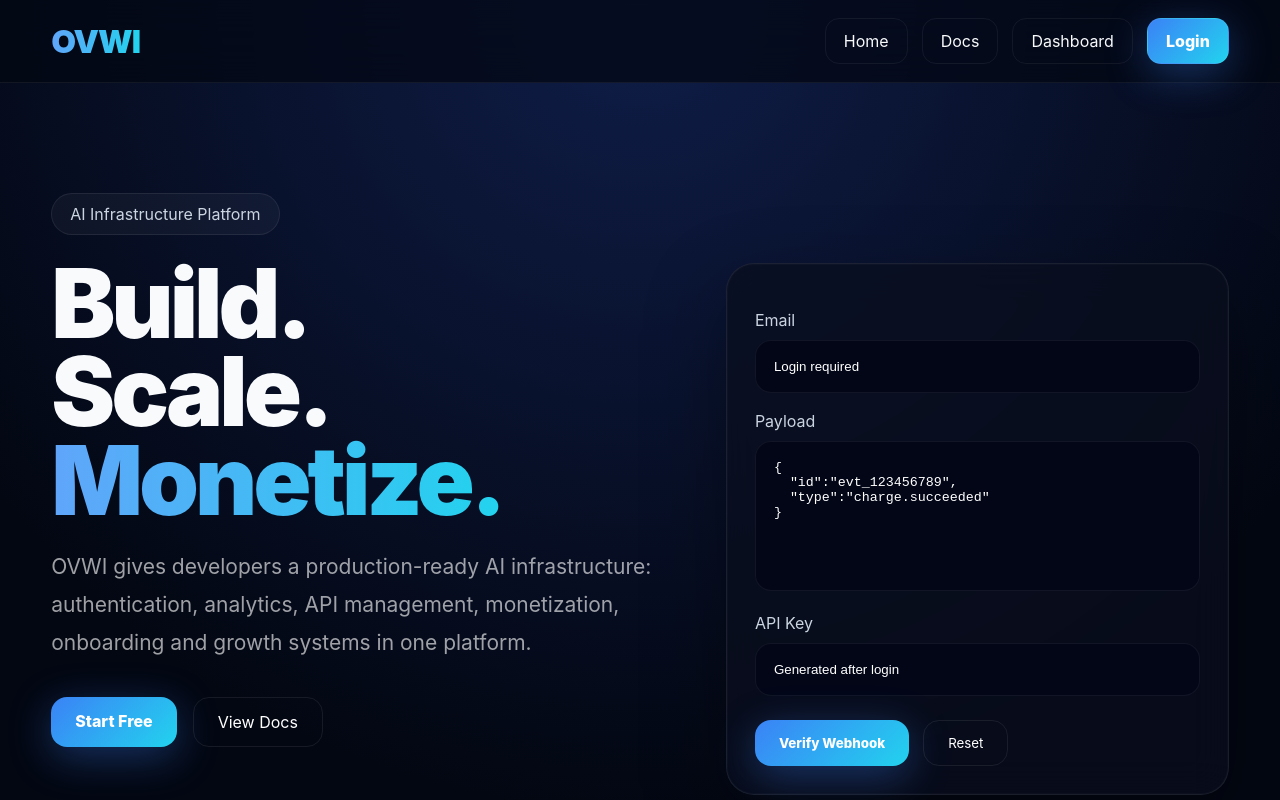
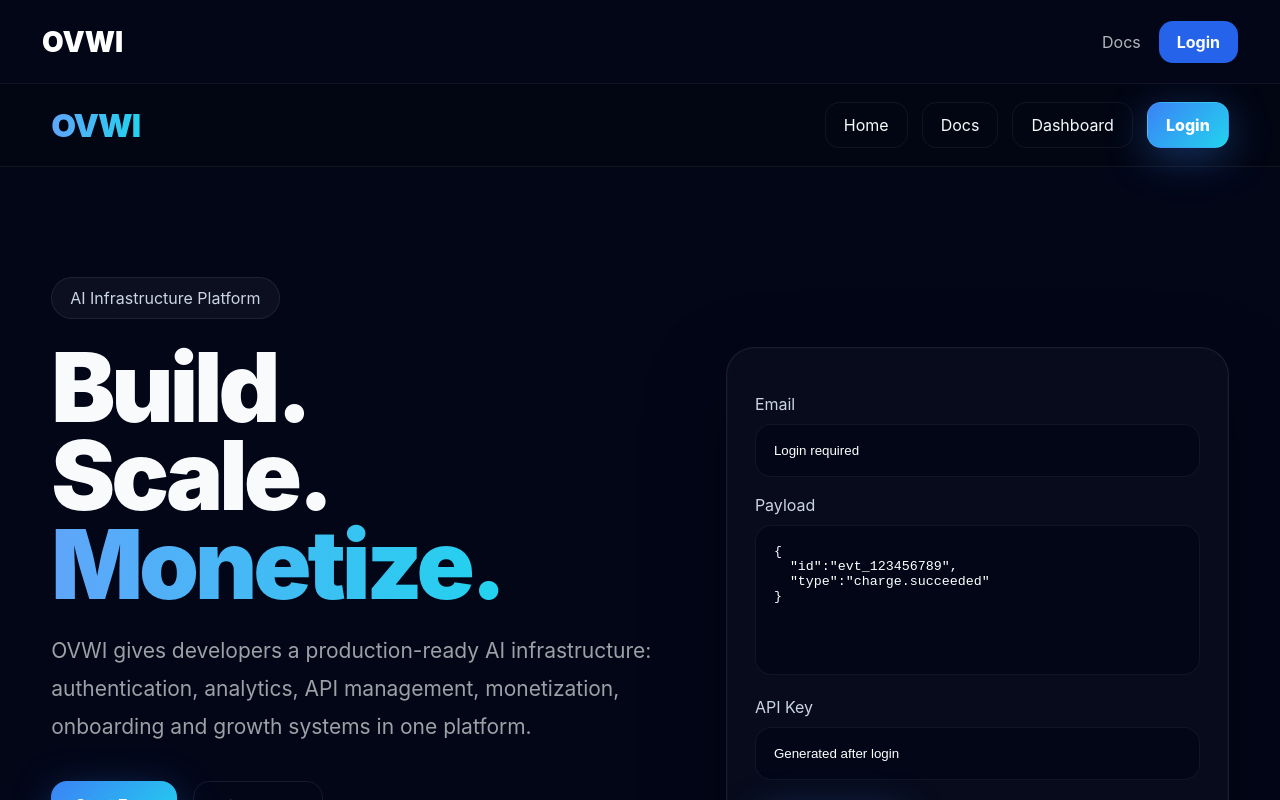
Before and after one commit to aydncy/ovwi-ui, a Next.js app: page / in a window 1280 px wide. Shown: the top 800 px of the page. Built offline with nearby package versions, Linux system fonts and the light colour scheme; no server answers.

Commit message:
stripe level auth nav usage pricing

```diff
--- /dev/null
+++ b/app/components/AuthNav.tsx
@@ -0,0 +1,147 @@
+'use client'
+
+import Link from 'next/link'
+import { useEffect,useState } from 'react'
+import { useRouter } from 'next/navigation'
+import { supabase } from '../lib/supabaseBrowser'
+
+export default function AuthNav(){
+
+  const router = useRouter()
+
+  const [logged,setLogged] =
+    useState(false)
+
+  useEffect(()=>{
+
+    supabase.auth.getSession()
+      .then(({data})=>{
+
+        setLogged(
+          !!data.session
+        )
+
+      })
+
+    const {
+      data:{ subscription }
+    } = supabase.auth.onAuthStateChange(
+      (_event,session)=>{
+
+        setLogged(!!session)
+
+      }
+    )
+
+    return ()=>subscription.unsubscribe()
+
+  },[])
+
+  return (
+    <nav
+      style={{
+        height:84,
+        display:'flex',
+        alignItems:'center',
+        justifyContent:'space-between',
+        padding:'0 42px',
+        borderBottom:
+          '1px solid rgba(255,255,255,.06)',
+        background:'#020617',
+        position:'sticky',
+        top:0,
+        zIndex:999
+      }}
+    >
+
+      <Link
+        href="/"
+        style={{
+          color:'white',
+          textDecoration:'none',
+          fontWeight:900,
+          fontSize:28
+        }}
+      >
+        OVWI
+      </Link>
+
+      <div
+        style={{
+          display:'flex',
+          gap:18,
+          alignItems:'center'
+        }}
+      >
+
+        <Link
+          href="/docs"
+          style={{
+            color:'white',
+            opacity:.7,
+            textDecoration:'none'
+          }}
+        >
+          Docs
+        </Link>
+
+        {logged ? (
+          <>
+            <Link
+              href="/dashboard"
+              style={{
+                color:'white',
+                textDecoration:'none'
+              }}
+            >
+              Dashboard
+            </Link>
+
+            <button
+              onClick={async()=>{
+
+                await supabase.auth.signOut()
+
+                router.refresh()
+
+                router.replace('/')
+
+              }}
+              style={{
+                height:42,
+                padding:'0 18px',
+                borderRadius:14,
+                border:'none',
+                background:'#2563eb',
+                color:'white',
+                fontWeight:700,
+                cursor:'pointer'
+              }}
+            >
+              Logout
+            </button>
+          </>
+        ) : (
+          <Link
+            href="/login"
+            style={{
+              height:42,
+              padding:'0 18px',
+              borderRadius:14,
+              background:'#2563eb',
+              display:'flex',
+              alignItems:'center',
+              color:'white',
+              textDecoration:'none',
+              fontWeight:700
+            }}
+          >
+            Login
+          </Link>
+        )}
+
+      </div>
+
+    </nav>
+  )
+}
--- a/app/layout.tsx
+++ b/app/layout.tsx
@@ -1,18 +1,21 @@
 import './globals.css'
-
-export const metadata = {
-  title: 'OVWI',
-  description: 'AI Infrastructure Platform'
-}
+import AuthNav from './components/AuthNav'
 
 export default function RootLayout({
-  children,
+  children
 }:{
-  children: React.ReactNode
-}) {
+  children:React.ReactNode
+}){
+
   return (
     <html lang="en">
-      <body>
+      <body
+        style={{
+          margin:0,
+          background:'#020617'
+        }}
+      >
+        <AuthNav />
         {children}
       </body>
     </html>
--- a/app/page.tsx
+++ b/app/page.tsx
@@ -157,7 +157,7 @@ export default function Home(){
         <div className="container">
 
           <h2 className="section-title">
-            Simple Pricing
+            Transparent Pricing
           </h2>
 
           <div className="pricing-grid">
```
Also changed, not shown: app/(auth)/dashboard/page.tsx (+58 -0 lines), app/api/test-webhook/route.ts (added, +11 -0 lines).
